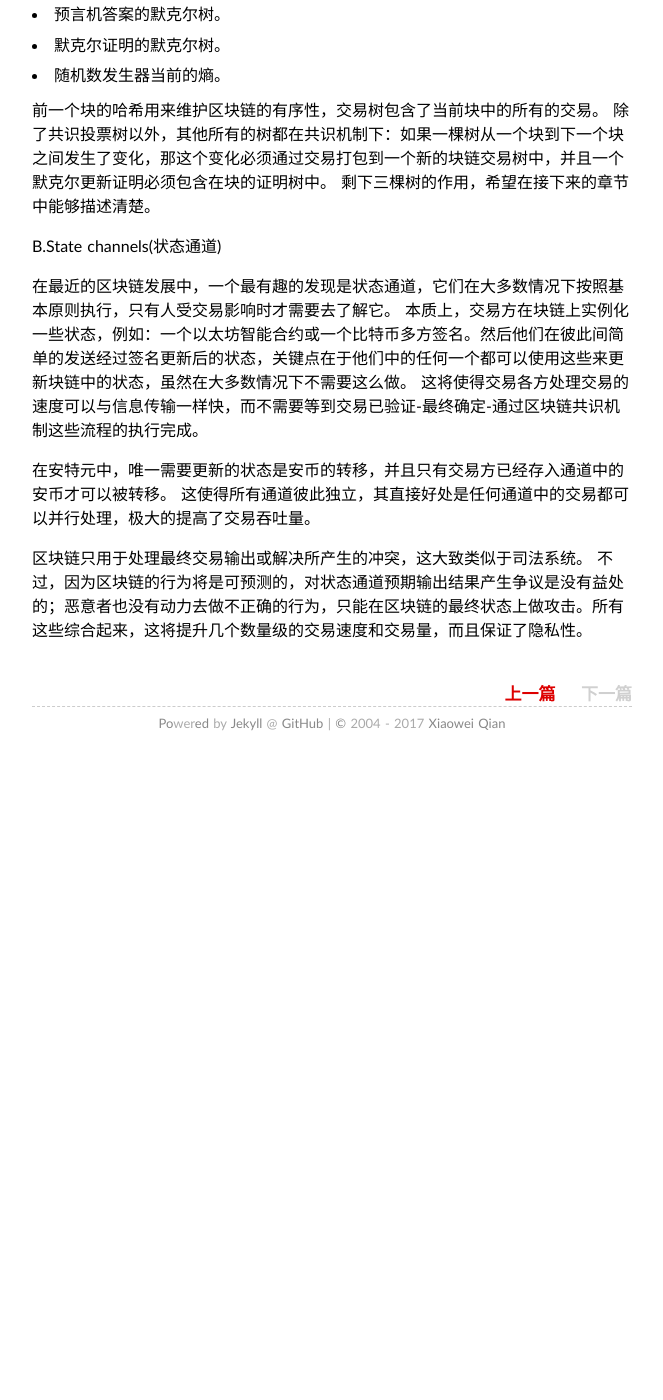
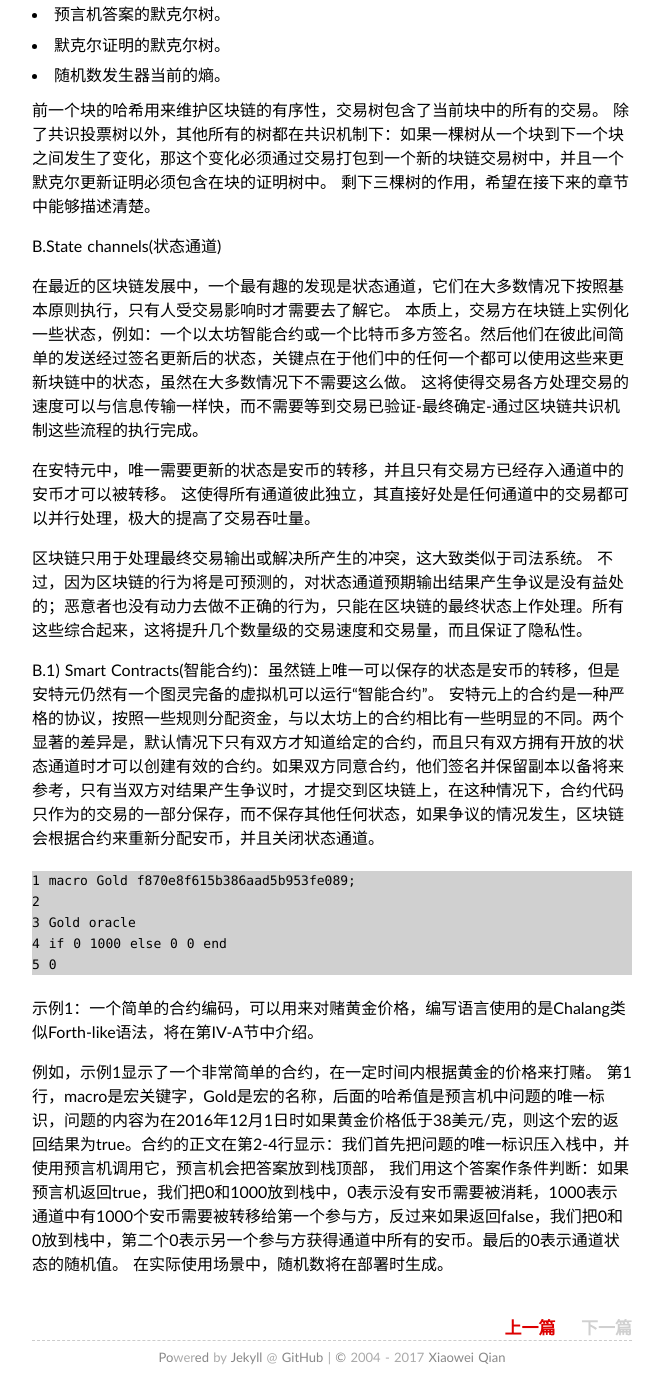
Before and after one commit to XiaoweiQian/note, a Jekyll site: the page built from _posts/2017-04-13-aeternity-whitepaper.md, in a window 1280 px wide and 1400 px high, scrolled down 2850 px. Shown: the whole window, without its empty margins (308-971 px from the left). Built offline with Jekyll 4.4.1, drawn with Linux system fonts in a browser that asks for light colours; Markdown is read by kramdown in place of the engine named in the settings; before the commit the page ends 3616 px from its top, so only the background shows below that; some of the changed text lies outside the part shown.

Commit message:
Update 2017-04-13-aeternity-whitepaper.md

````diff
--- a/_posts/2017-04-13-aeternity-whitepaper.md
+++ b/_posts/2017-04-13-aeternity-whitepaper.md
@@ -19,7 +19,7 @@ tags: blockchain aeternity
 摘要 - 自从2014年推出Ethereum(以太坊)以来，对分布式去中性化应用(智能合约)感兴趣的人越来越多，许多人尝试在区块链上构建连接真实世界数据的应用，在这过程中，我们认为在on-chain(链上)保存应用状态和代码是一种不合理的实现方式。
 
 因此，我们提出了一种高度可扩展的区块链架构，其共识机制可以用来检查oracle(预言)的正确性，这将使得预言变得非常有效率，因为它避免了分层的共识机制。另外，State Channels(状态通道)概念将被集成进区块链架构中，用以提高区块链的隐私性和可扩展性，同时在状态通道中可以编写纯
-粹的函数式智能合约来实现Tokens(代币)的转移和对预言答案的访问。在此架构中，由于合约代码或应用态不在链中保存，而是在状态通道中实现，我们可以使得智能合约在不损失实质功能的前提下，变得简单和而有效率。
+粹的函数式智能合约来实现Tokens(代币)的转移和对预言答案的访问。在此架构中，由于合约代码或应用状态不在链中保存，而是在状态通道中保存，我们可以使得智能合约在不损失实质功能的前提下，变得简单和而有效率。
 
 通过这种架构，我们可以大规模，有效的实现类似代币资产和预测市场等应用。架构中某些部分的概念验证已通过Erlang语言实现，钱包、域名系统和认证系统等基本应用组件也将不久后提供。
 
@@ -84,7 +84,7 @@ A.4）Block Contents(块内容)：每个块包含以下组件：
 * 交易的默克尔树。
 * 帐户的默克尔树。
 * 域名的默克尔树。
-* 已打卡通道的默克尔树。
+* 已开通道的默克尔树。
 * 还没有回答问题的预言机的默克尔树。
 * 预言机答案的默克尔树。
 * 默克尔证明的默克尔树。
@@ -99,4 +99,19 @@ B.State channels(状态通道)
 
 在安特元中，唯一需要更新的状态是安币的转移，并且只有交易方已经存入通道中的安币才可以被转移。 这使得所有通道彼此独立，其直接好处是任何通道中的交易都可以并行处理，极大的提高了交易吞吐量。
 
-区块链只用于处理最终交易输出或解决所产生的冲突，这大致类似于司法系统。 不过，因为区块链的行为将是可预测的，对状态通道预期输出结果产生争议是没有益处的；恶意者也没有动力去做不正确的行为，只能在区块链的最终状态上做攻击。所有这些综合起来，这将提升几个数量级的交易速度和交易量，而且保证了隐私性。
+区块链只用于处理最终交易输出或解决所产生的冲突，这大致类似于司法系统。 不过，因为区块链的行为将是可预测的，对状态通道预期输出结果产生争议是没有益处的；恶意者也没有动力去做不正确的行为，只能在区块链的最终状态上作处理。所有这些综合起来，这将提升几个数量级的交易速度和交易量，而且保证了隐私性。
+
+B.1) Smart Contracts(智能合约)：虽然链上唯一可以保存的状态是安币的转移，但是安特元仍然有一个图灵完备的虚拟机可以运行“智能合约”。
+安特元上的合约是一种严格的协议，按照一些规则分配资金，与以太坊上的合约相比有一些明显的不同。两个显著的差异是，默认情况下只有双方才知道给定的合约，而且只有双方拥有开放的状态通道时才可以创建有效的合约。如果双方同意合约，他们签名并保留副本以备将来参考，只有当双方对结果产生争议时，才提交到区块链上，在这种情况下，合约代码只作为的交易的一部分保存，而不保存其他任何状态，如果争议的情况发生，区块链会根据合约来重新分配安币，并且关闭状态通道。
+
+```
+1 macro Gold f870e8f615b386aad5b953fe089;
+2
+3 Gold oracle
+4 if 0 1000 else 0 0 end
+5 0
+```
+示例1：一个简单的合约编码，可以用来对赌黄金价格，编写语言使用的是Chalang类似Forth-like语法，将在第IV-A节中介绍。
+
+
+例如，示例1显示了一个非常简单的合约，在一定时间内根据黄金的价格来打赌。 第1行，macro是宏关键字，Gold是宏的名称，后面的哈希值是预言机中问题的唯一标识，问题的内容为在2016年12月1日时如果黄金价格低于38美元/克，则这个宏的返回结果为true。合约的正文在第2-4行显示：我们首先把问题的唯一标识压入栈中，并使用预言机调用它，预言机会把答案放到栈顶部， 我们用这个答案作条件判断：如果预言机返回true，我们把0和1000放到栈中，0表示没有安币需要被消耗，1000表示通道中有1000个安币需要被转移给第一个参与方，反过来如果返回false，我们把0和0放到栈中，第二个0表示另一个参与方获得通道中所有的安币。最后的0表示通道状态的随机值。 在实际使用场景中，随机数将在部署时生成。
````
